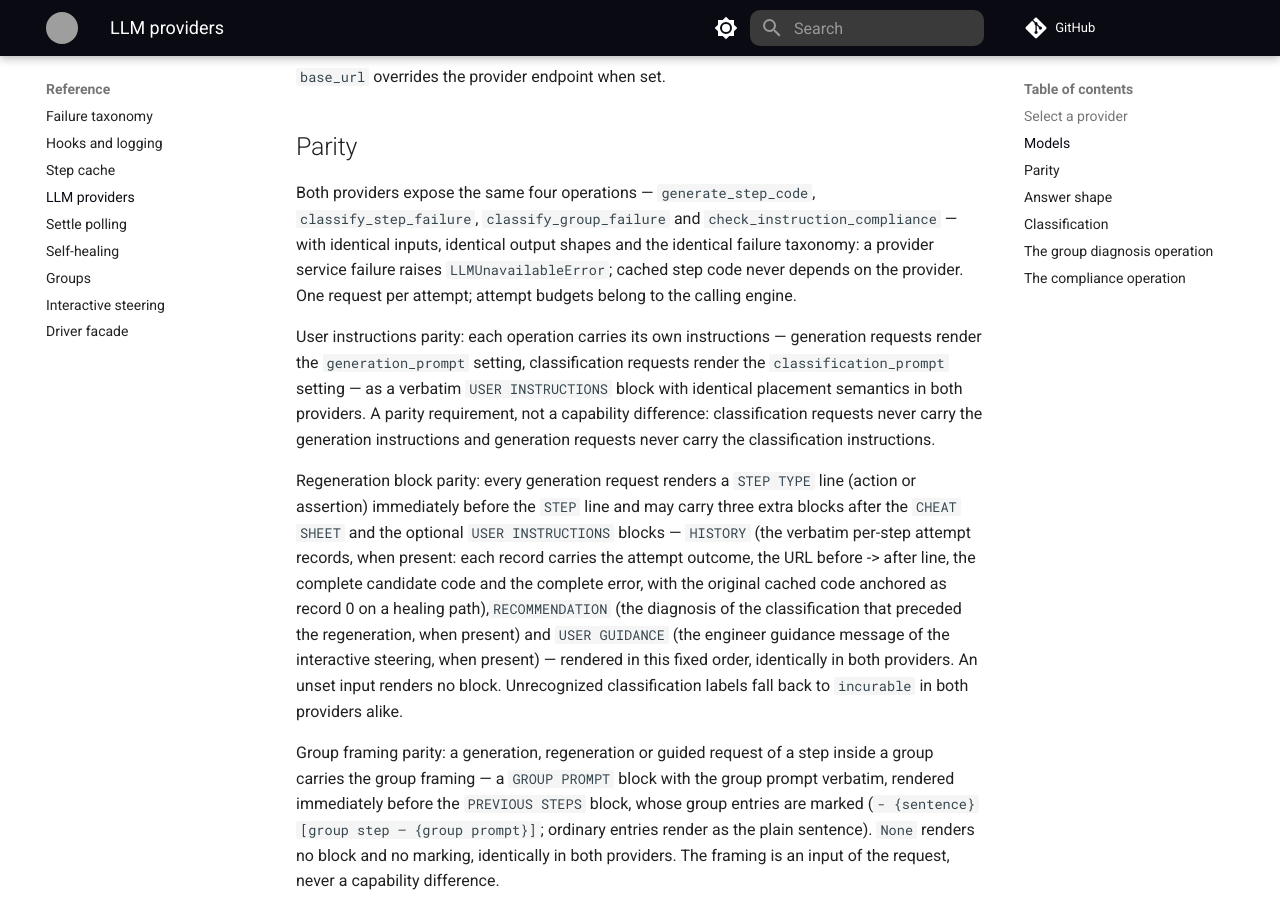
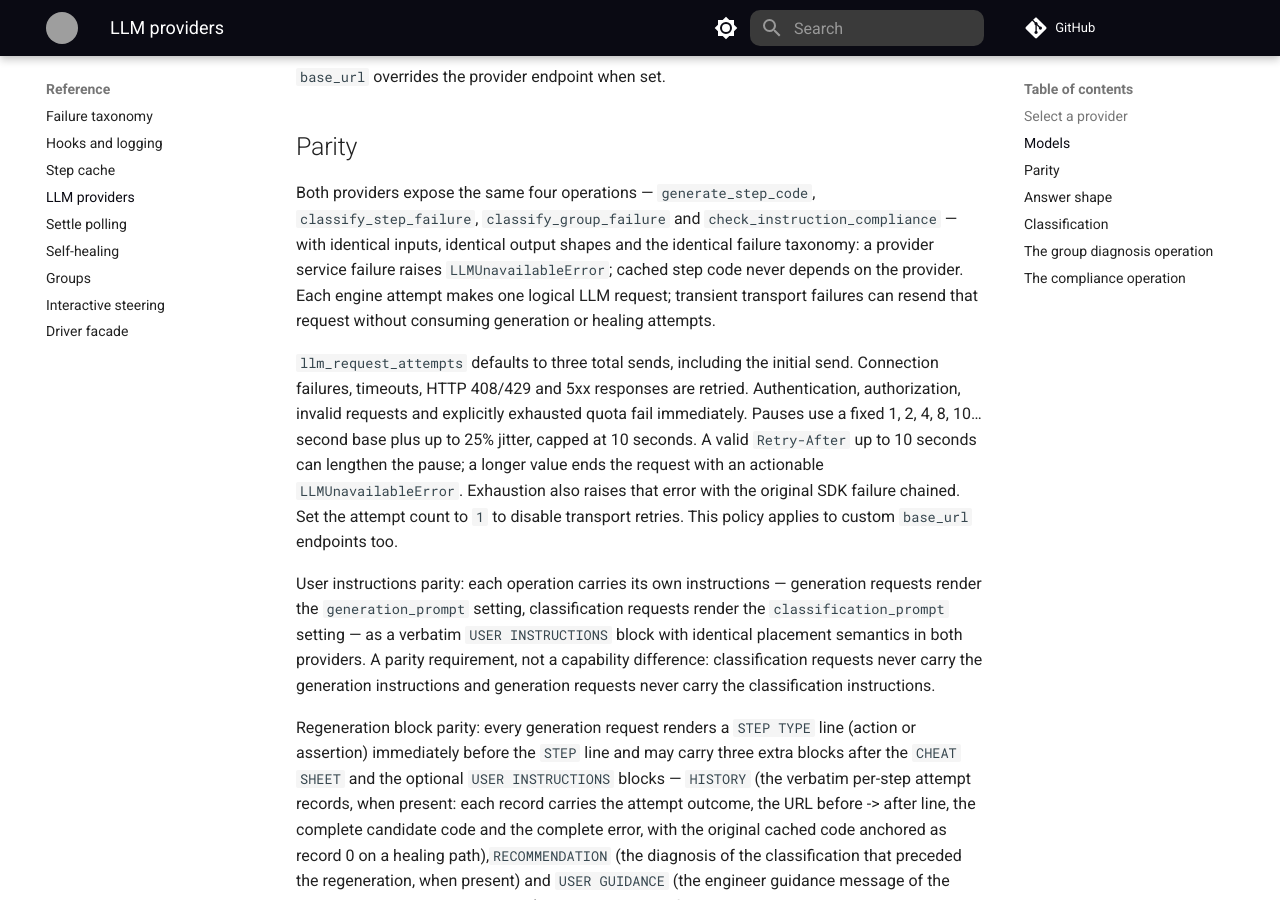
Before and after one commit to qarium/prettyplay, an MkDocs documentation site: the page built from docs/reference/llm-providers.md, in a window 1280 px wide and 900 px high, scrolled down 870 px. Built offline with MkDocs 1.6.1 and Material for MkDocs 9.7.7, drawn with Linux system fonts in a browser that asks for light colours; comment, search, counter and statistics services are not loaded; some of the changed text lies outside the part shown; grey boxes are pictures that could not be loaded.

Commit message:
fix: address code review findings

```diff
--- a/docs/reference/llm-providers.md
+++ b/docs/reference/llm-providers.md
@@ -39,8 +39,19 @@ Both providers expose the same four operations — `generate_step_code`,
 `check_instruction_compliance` — with identical inputs,
 identical output shapes and the identical failure taxonomy: a provider service
 failure raises `LLMUnavailableError`; cached step code never depends on the
-provider. One request per attempt; attempt budgets belong to the calling
-engine.
+provider. Each engine attempt makes one logical LLM request; transient
+transport failures can resend that request without consuming generation or
+healing attempts.
+
+`llm_request_attempts` defaults to three total sends, including the initial
+send. Connection failures, timeouts, HTTP 408/429 and 5xx responses are
+retried. Authentication, authorization, invalid requests and explicitly
+exhausted quota fail immediately. Pauses use a fixed 1, 2, 4, 8, 10… second
+base plus up to 25% jitter, capped at 10 seconds. A valid `Retry-After` up to
+10 seconds can lengthen the pause; a longer value ends the request with an
+actionable `LLMUnavailableError`. Exhaustion also raises that error with the
+original SDK failure chained. Set the attempt count to `1` to disable
+transport retries. This policy applies to custom `base_url` endpoints too.
 
 User instructions parity: each operation carries its own instructions —
 generation requests render the `generation_prompt` setting, classification
@@ -175,6 +186,8 @@ findings = provider.check_instruction_compliance(
   silent pass. Only a `high`
   finding — in either dimension — blocks the candidate, and that decision
   belongs to the calling engine, not the provider
-- SDK errors map to `LLMUnavailableError` exactly like the other operations —
-  `llm unavailable: {provider} request failed`
-- one request per call, no retry inside the provider
+- SDK transport errors follow the same bounded retry policy as the other
+  operations; a permanent rejection or exhausted request raises
+  `LLMUnavailableError`
+- one logical verdict request per candidate; resends do not rerun the
+  candidate's browser actions
```
Also changed, not shown: README.md (+8 -0 lines), docs/configuration.md (+3 -0 lines), docs/getting-started.md (+1 -1 lines), docs/guides/writing-steps.md (+3 -2 lines), docs/reference/failure-taxonomy.md (+1 -1 lines), 5 other files.
